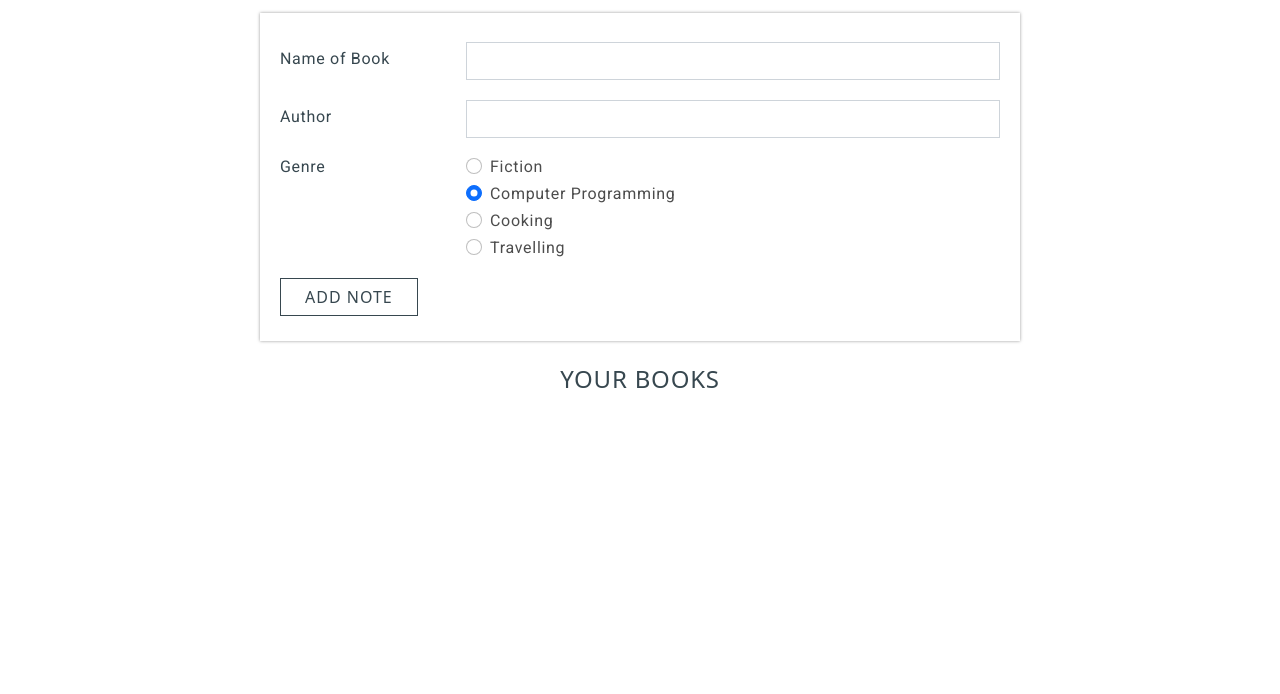
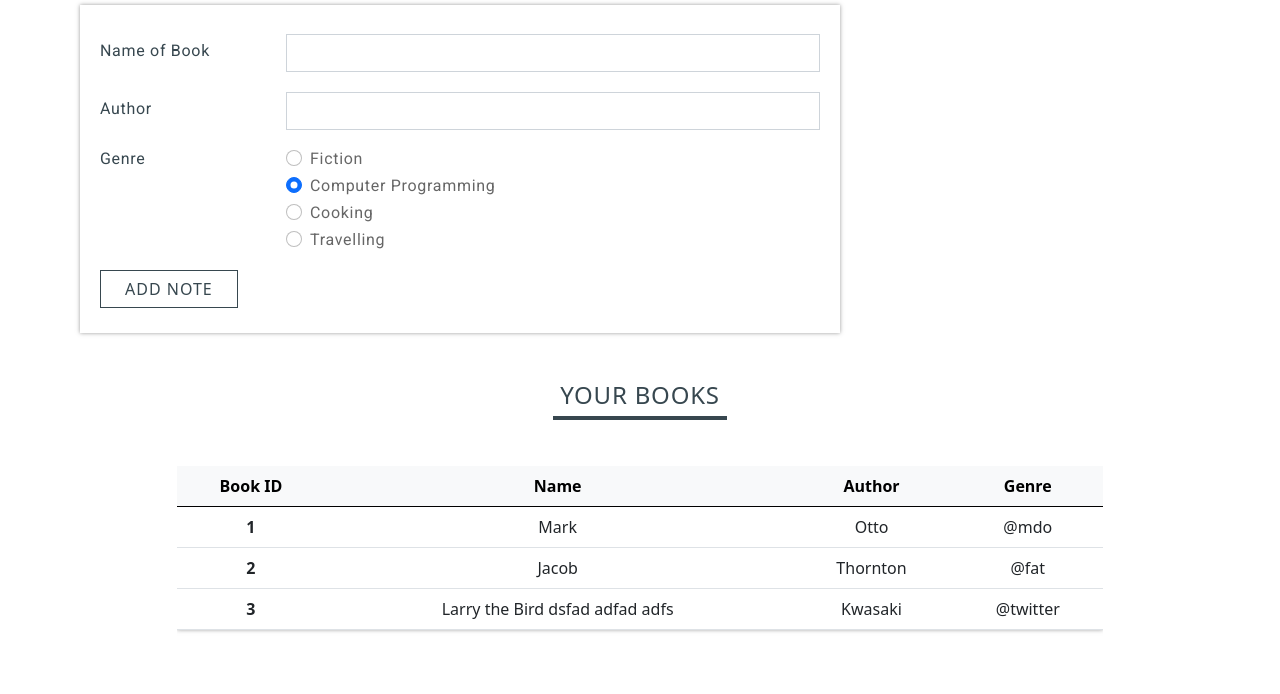
Before and after one commit to rishi6071/college-library-frontend, a plain HTML site: page index.html in a window 1280 px wide. Shown: the part 106-800 px from the top of the page. Drawn offline with nearby package versions, Linux system fonts and the light colour scheme.

Commit message:
Added the Static Booklist Table

```diff
--- a/css/addNote.css
+++ b/css/addNote.css
@@ -2,8 +2,10 @@
 @import url('https://fonts.googleapis.com/css2?family=Roboto:wght@400;500&display=swap');
 
 #addNote_box {
-    box-shadow: 0px 0px 3px rgba(128, 128, 128, 0.8);
+    box-shadow: 0px 0px 4px rgba(128, 128, 128, 0.8);
     padding: 25px 20px;
+    margin-left: 10px !important;
+    margin-right: 10px !important;
 }
 
 #addNote_box label {
@@ -14,7 +16,7 @@
 }
 
 #addNote_box .form-check label {
-    color: rgba(0, 0, 0, 0.7);
+    color: rgba(0, 0, 0, 0.6);
     font: smaller;
 }
 
--- a/css/booklist.css
+++ b/css/booklist.css
@@ -5,3 +5,12 @@
     text-align: center;
     letter-spacing: 0.8px;
 }
+
+.your_books_heading span {
+    padding: 5px 7px;
+    border-bottom: 4.5px solid #37474f;
+}
+
+.table {
+    box-shadow: 0px 0px 4px rgba(128, 128, 128, 0.7);
+}
--- a/css/header.css
+++ b/css/header.css
@@ -1,5 +1,11 @@
 @charset "utf-8";
 @import url("https://fonts.googleapis.com/css2?family=Josefin+Sans&display=swap");
+
+* {
+    padding: 0;
+    margin: 0;
+    box-sizing: border-box;
+}
 
 .navbar {
   /* box-shadow: 0px 2px 3px lightgrey; */
@@ -11,6 +17,18 @@
   height: auto;
   transform: scale(1.3) ;
   margin-left: 15px;
+}
+
+@media screen and (max-width: 576px) {
+    .navbar img {
+        width: 35px;
+    }
+}
+
+@media screen and (max-width: 425px) {
+    .navbar-brand span {
+        display: none;
+    }
 }
 
 .navbar-brand span {
@@ -46,6 +64,12 @@
   width: 400px;
 }
 
+@media screen and (max-width: 576px) {
+    .navbar input {
+        width: 100%;
+    }
+}
+
 .btn {
   text-transform: uppercase;
   letter-spacing: 1px;
--- a/index.html
+++ b/index.html
@@ -9,7 +9,7 @@
 
     <!-- title tag -->
     <title>College Library</title>
-    <link rel="icon" href="./img/logo.png" />
+    <link rel="icon" type="image/ico" href="./img/logo.ico" sizes="16x16" />
 
     <!-- Bootstrap CSS -->
     <link href="https://cdn.jsdelivr.net/npm/bootstrap@5.0.0-beta2/dist/css/bootstrap.min.css" rel="stylesheet"
@@ -24,7 +24,7 @@
 
 <body>
     <!-- || Header Start -->
-    <nav class="navbar sticky-top navbar-expand-lg navbar-light">
+    <nav class="navbar navbar-expand-lg navbar-light">
         <div class="container-fluid">
             <a class="navbar-brand" href="#">
                 <img src="./img/logo.png" alt="College Library" /> <span>Rishi Library</span>
@@ -35,7 +35,7 @@
                 <span class="navbar-toggler-icon"></span>
             </button>
             <div class="collapse navbar-collapse" id="navbarSupportedContent">
-                <form class="d-flex ms-auto search_form">
+                <form class="d-flex ms-auto search_form mt-lg-0 mt-3">
                     <input class="form-control me-2" type="search" placeholder="Search a Book, Author, Origin..."
                         aria-label="Search">
                     <button class="btn px-4" type="submit">Search</button>
@@ -49,9 +49,9 @@
     <!-- || Add Note Form Start -->
     <section>
         <div class="container">
-            <div class="row mt-4">
+            <div class="row mt-3">
                 <div class="col-md-8 col-sm-10 col-12 offset-md-2 offset-sm-1" id="addNote_box">
-                    <form action="#" method="GET" name="addNoteForm">
+                    <form action="#" method="POST" name="addNoteForm">
                         <div class="form-group">
                             <div class="row">
                                 <div class="col-lg-3 col-md-4 d-flex align-items-center">
@@ -123,12 +123,43 @@
     <main>
         <div class="container">
             <div class="row">
-                <h4 class="your_books_heading mt-4">YOUR BOOKS</h4>
+                <h4 class="your_books_heading mt-5"><span>YOUR BOOKS</span></h4>
             </div>
 
             <div class="row">
-                <div class="col-md-8 col-sm-10 col-12 offset-lg-2 offset-md-3 offset-sm-1">
-
+                <div class="col-sm-10 col-12 offset-md-1">
+                    <div class="table-responsive my-5 text-center">
+                        <table class="table">
+                            <thead class="table-light">
+                                <tr>
+                                    <th scope="col">Book ID</th>
+                                    <th scope="col">Name</th>
+                                    <th scope="col">Author</th>
+                                    <th scope="col">Genre</th>
+                                </tr>
+                            </thead>
+                            <tbody>
+                                <tr>
+                                    <th scope="row">1</th>
+                                    <td>Mark</td>
+                                    <td>Otto</td>
+                                    <td>@mdo</td>
+                                </tr>
+                                <tr>
+                                    <th scope="row">2</th>
+                                    <td>Jacob</td>
+                                    <td>Thornton</td>
+                                    <td>@fat</td>
+                                </tr>
+                                <tr>
+                                    <th scope="row">3</th>
+                                    <td>Larry the Bird dsfad adfad adfs</td>
+                                    <td>Kwasaki</td>
+                                    <td>@twitter</td>
+                                </tr>
+                            </tbody>
+                        </table>
+                    </div>
                 </div>
             </div>
         </div>
```
Also changed, not shown: img/logo.ico (added).
